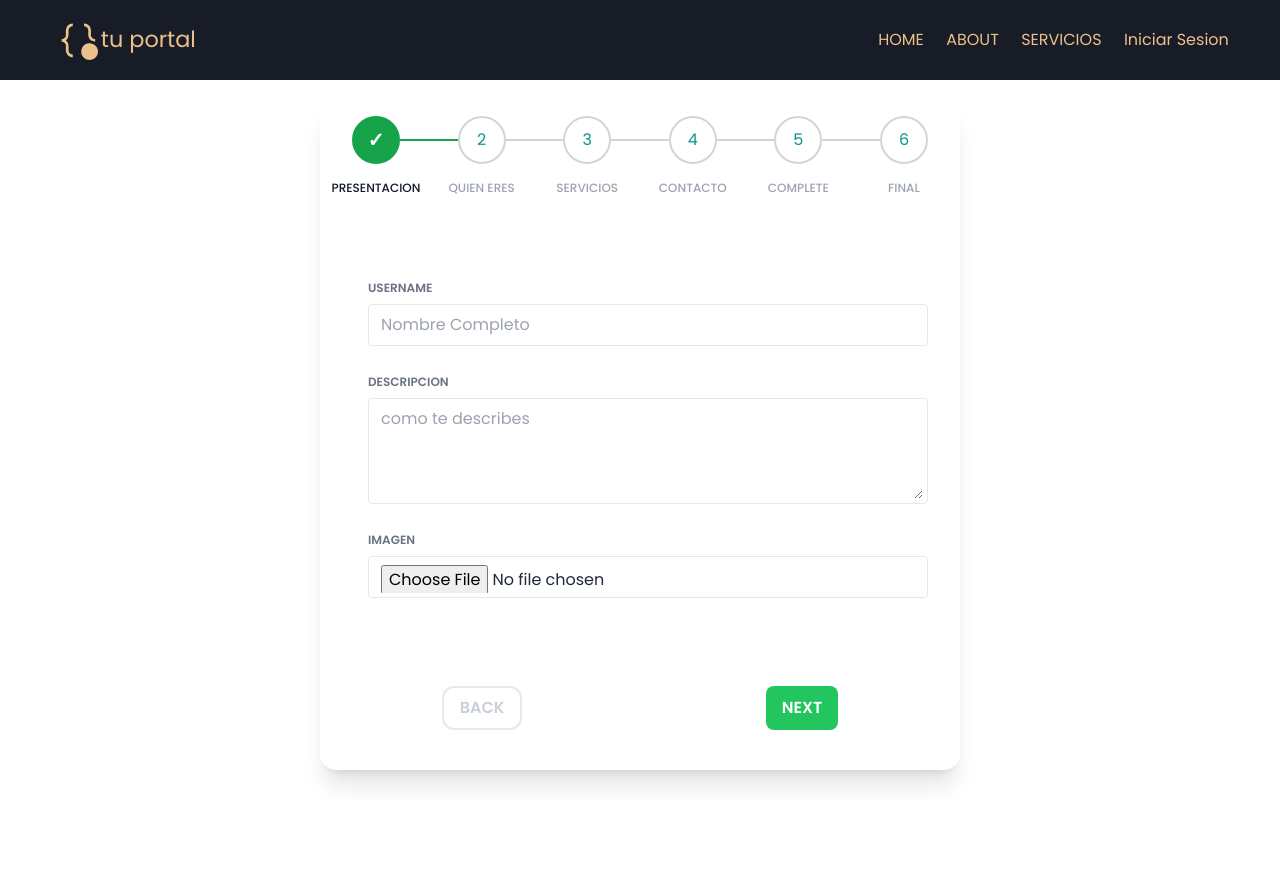
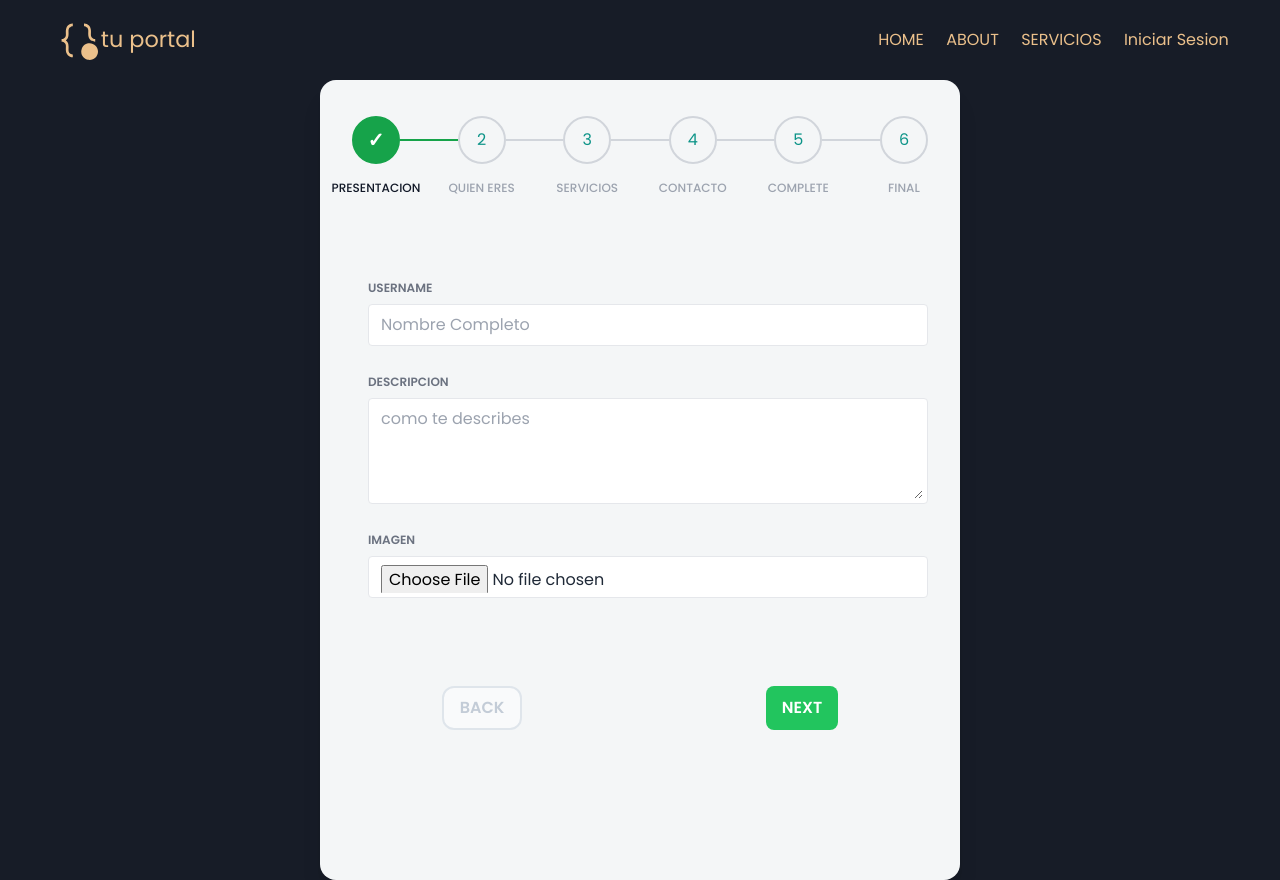
Before and after one commit to AlexSuarezRodriguez/you_portal, a React (Create React App) app: page /formTemplate in a window 1280 px wide. Before the commit the page ends 800 px from the top, so only its background shows below. Built offline with nearby package versions, Linux system fonts and the light colour scheme; no server answers; a web font is replaced by a local one.

Commit message:
change in styles background

```diff
--- a/src/components/steps/PresentationUser.jsx
+++ b/src/components/steps/PresentationUser.jsx
@@ -1,4 +1,3 @@
-// import { useState } from 'react';
 import { useStepperContext } from '../../context/StepperContext';
 import { createUrlImage } from '../../create.collections';
 
@@ -14,7 +13,6 @@ export default function Account() {
       setUserData({ ...userData, image: element });
     });
   };
-  console.log(userData);
   return (
     <div className="flex flex-col ">
       <div className="mx-2 w-full flex-1">
--- a/src/index.css
+++ b/src/index.css
@@ -2,7 +2,7 @@
   margin:0;
   padding: 0;
   box-sizing: border-box;
-  font-family: 'Poppins'
+  font-family: 'Poppins';
 }
 @tailwind base;
 @tailwind components;
--- a/src/page/FormTemplate/index.jsx
+++ b/src/page/FormTemplate/index.jsx
@@ -52,7 +52,8 @@ function App() {
   };
 
   return (
-    <div className="mx-auto rounded-2xl bg-white pb-2 shadow-xl md:w-1/2">
+    <div className="bg-[#171c27] h-screen text-black flex">
+      <div className="mx-auto rounded-2xl bg-[#f4f6f7] pb-2 shadow-xl md:w-1/2">
         {/* Stepper */}
         <div className="horizontal container mt-5 ">
           <Stepper steps={steps} currentStep={currentStep} />
@@ -70,7 +71,7 @@ function App() {
             steps={steps}
           />
         )}
-
+      </div>
     </div>
   );
 }
```
Also changed, not shown: src/create.collections.js (+0 -13 lines). Lines whose indentation alone changed are shown as unchanged.
